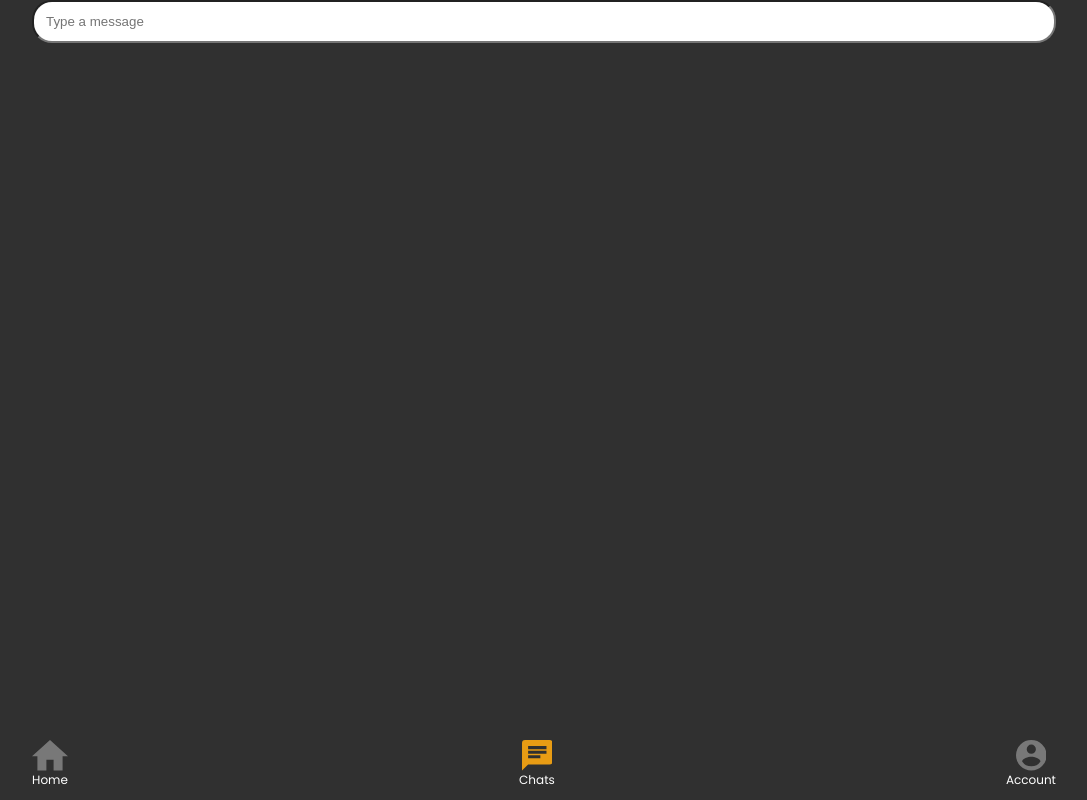
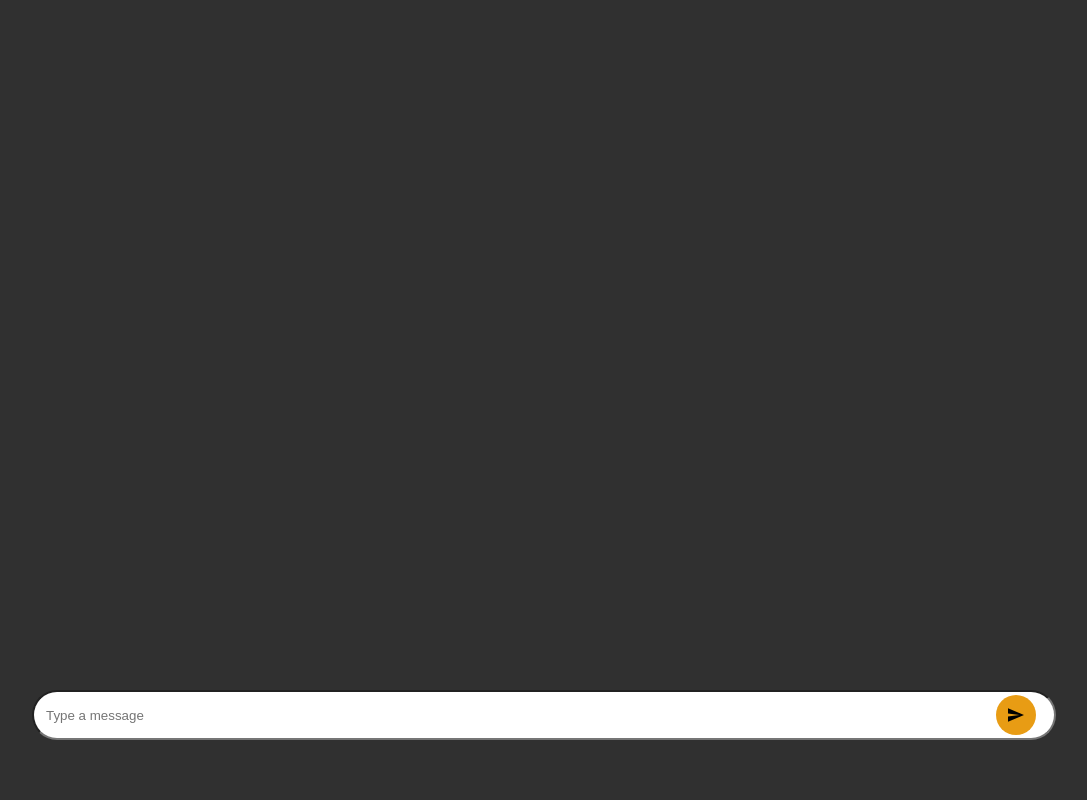
Before and after one commit to daryvsleeuwen/gamingbuddy, a React (Create React App) app: page /userchat in a window 1280 px wide. Shown: the whole page, without its empty margins (96-1183 px from the left). Built offline with nearby package versions, Linux system fonts and the light colour scheme; a web font is replaced by a local one.

Commit message:
Worked on message page and its components

```diff
--- a/src/components/message-page.js
+++ b/src/components/message-page.js
@@ -1,5 +1,4 @@
 import React from "react";
-import NavigationBar from "./navigation-bar";
 import SendMessageBar from "./send-message-bar";
 
 export default class MessagePage extends React.Component {
@@ -12,12 +11,10 @@ export default class MessagePage extends React.Component {
   render() {
     return (
       <div className="grid-box">
-        <div>
-          <SendMessageBar></SendMessageBar>
-          <NavigationBar
-            router={this.props.history}
-            active="middle"
-          ></NavigationBar>
+        <div className="content-holder">
+          <div className="input-wrapper">
+            <SendMessageBar></SendMessageBar>
+          </div>
         </div>
       </div>
     );
--- /dev/null
+++ b/src/components/send-icon-button.js
@@ -0,0 +1,22 @@
+import React from "react";
+import sendIconButton from "../styles/send-icon-button.css";
+
+export default class SendIconButton extends React.Component {
+  constructor() {
+    super();
+  }
+
+  componentDidMount = () => {};
+
+  render() {
+    return (
+      <div className="send-icon-button" onClick={this.props.click}>
+        <img
+          src={this.props.icon}
+          alt="send button icon"
+          className="send-icon-button-icon"
+        />
+      </div>
+    );
+  }
+}
--- a/src/components/send-message-bar.js
+++ b/src/components/send-message-bar.js
@@ -1,6 +1,7 @@
 import React from "react";
 import "../styles/sendmessagebar.css";
 import sendIcon from "../assets/send-button.svg";
+import SendButtonIcon from "./send-icon-button";
 
 export default class SendMessageBar extends React.Component {
   constructor() {
@@ -12,12 +13,17 @@ export default class SendMessageBar extends React.Component {
   render() {
     return (
       <div>
-        <div>
+        <div className="input-container">
           <input
             type="text"
-            className="sendMessageBar"
+            id="input"
+            className="sendMessageBar "
             placeholder="Type a message"
           ></input>
+          <SendButtonIcon
+            click={this.linkToBuddySearch}
+            icon={sendIcon}
+          ></SendButtonIcon>
         </div>
       </div>
     );
--- /dev/null
+++ b/src/styles/send-icon-button.css
@@ -0,0 +1,19 @@
+.send-icon-button {
+  width: 40px;
+  height: 40px;
+  border-radius: 30px;
+  background: var(--mainorange);
+  position: absolute;
+
+  left: 98%;
+  bottom: 10%;
+  transform: translateX(-100%);
+  display: flex;
+  justify-content: center;
+  align-items: center;
+}
+
+.send-icon-button-icon {
+  width: 40%;
+  height: auto;
+}
--- a/src/styles/sendmessagebar.css
+++ b/src/styles/sendmessagebar.css
@@ -1,6 +1,24 @@
 .sendMessageBar {
-  width: 100%;
+  display: flex;
   padding: 12px;
   box-sizing: border-box;
-  border-radius: 20px;
+
+  justify-content: space-between;
+  width: 100%;
+  height: 50px;
+  bottom: 0;
+  border-radius: 30px 30px 30px 30px;
 }
+
+textarea:focus,
+input:focus {
+  outline: none;
+}
+
+.input-container {
+  display: flex;
+  width: 100%;
+  justify-content: end;
+  position: absolute;
+  bottom: 0;
+}
```
